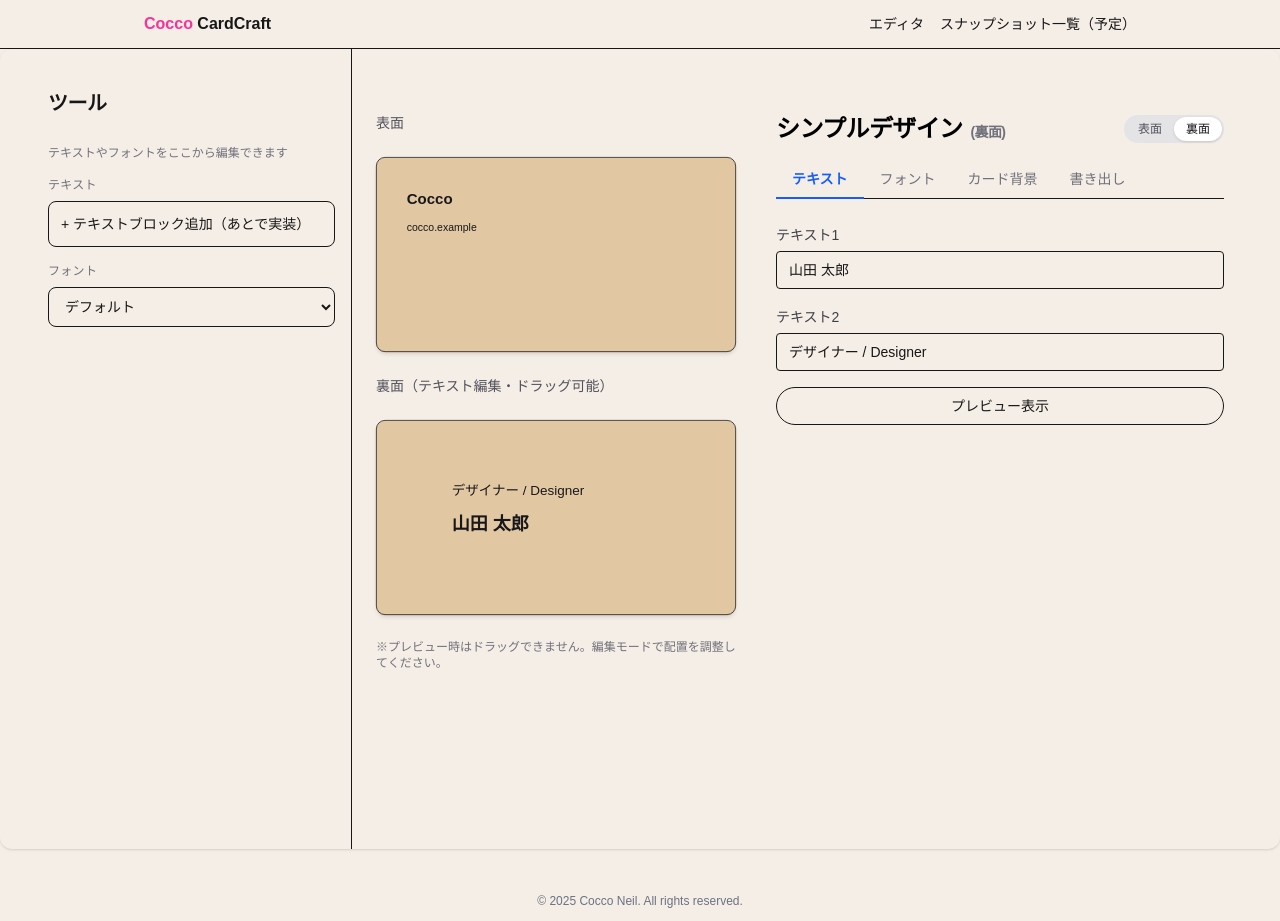
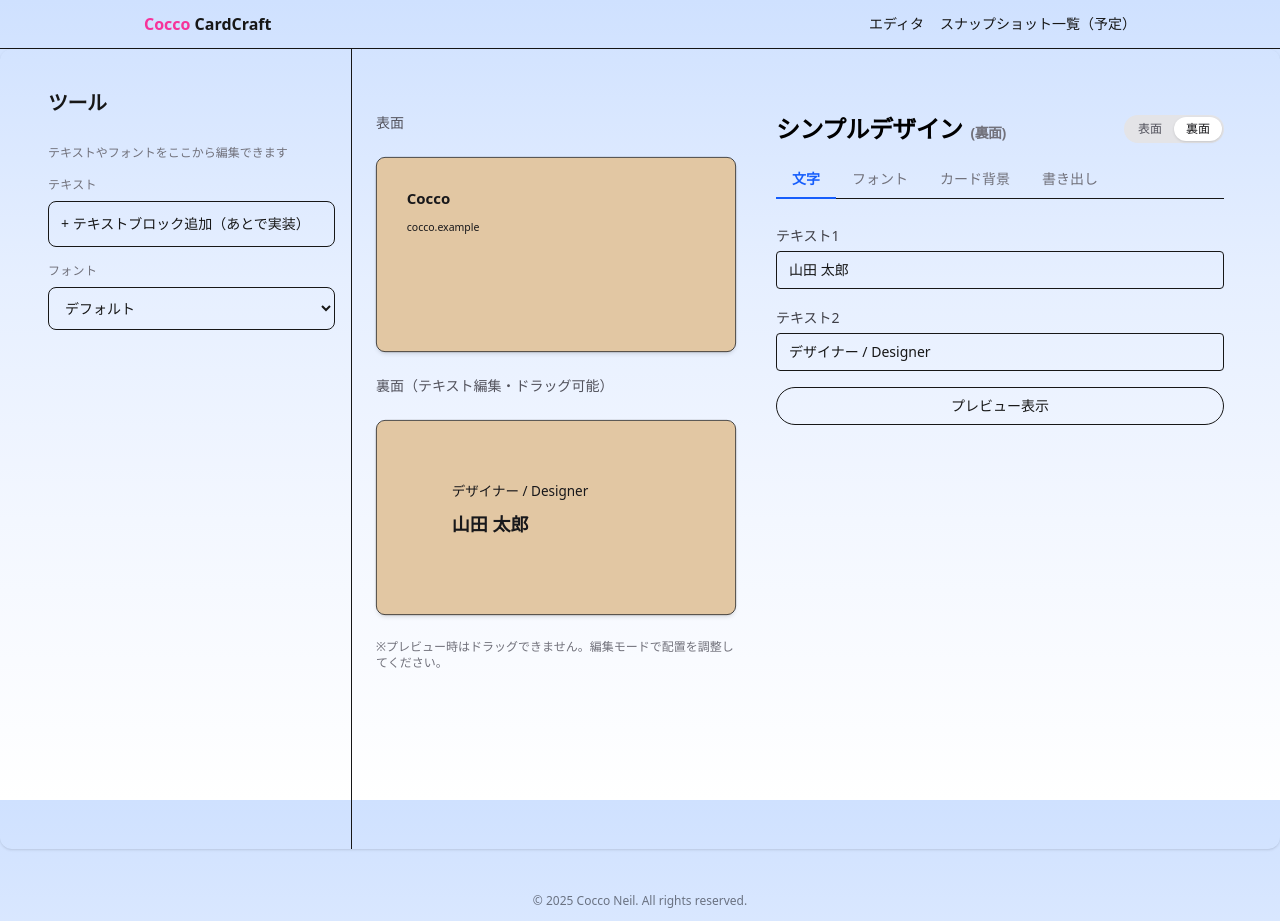
Before and after one commit to muu-ima/muu-cardcraft-lite, a Next.js app: page /editor in a window 1280 px wide. Built offline with nearby package versions, Linux system fonts and the light colour scheme.

Commit message:
refactor:背景色変更

```diff
--- a/app/components/EditorTabs.tsx
+++ b/app/components/EditorTabs.tsx
@@ -9,7 +9,7 @@ type Props = {
 
 export default function EditorTabs({ activeTab, onChange }: Props) {
     const tabs: { key: TabKey; label: string} [] = [
-        { key: "text", label: "テキスト" },
+        { key: "text", label: "文字" },
         { key: "font", label: "フォント" },
         { key: "design", label: "カード背景" },
         { key: "export", label: "書き出し" },
--- a/app/editor/CardEditor.tsx
+++ b/app/editor/CardEditor.tsx
@@ -145,9 +145,19 @@ export default function CardEditor() {
             </section>
 
             {/* 右：インスペクタ */}
-            <section className="w-full max-w-md space-y-4 lg:mx-auto">
+            <section className="w-full space-y-4 lg:max-w-md lg:mx-auto">
               <div className="flex items-center justify-between gap-3">
-                <h1 className="text-2xl font-semibold tracking-tight text-black dark:text-zinc-50">
+                <h1
+                  className="
+                    text-lg          /* mobile */
+                    sm:text-xl       /* small tablet */
+                    lg:text-2xl      /* PC */
+                    font-semibold
+                    tracking-tight
+                    text-black
+                    dark:text-zinc-50
+                  "
+                >
                   シンプルデザイン
                   <span className="ml-2 text-sm text-zinc-500 dark:text-zinc-400">
                     ({sideLabel})
--- a/app/globals.css
+++ b/app/globals.css
@@ -1,7 +1,7 @@
 @import "tailwindcss";
 
 :root {
-  --background: #f5eee6;
+  --bg-gradient: linear-gradient(180deg, #fdf6ee 0%, #f7efe6 50%, #f3ece3 100%);
   --foreground: #171717;
 }
 
@@ -20,7 +20,15 @@
 }
 
 body {
-  background: var(--background);
+  background-image: linear-gradient(
+    180deg,
+    #cfe1ff 0%,   /* 上：はっきり青 */
+    #e6efff 35%,
+    #f3f7ff 65%,
+    #ffffff 100% /* 下：ほぼ白 */
+  );
+  background-repeat: no-repeat;
+  background-attachment: fixed;
+  background-color: transparent !important;
   color: var(--foreground);
-  font-family: Arial, Helvetica, sans-serif;
 }
```
Lines whose indentation alone changed are shown as unchanged.
